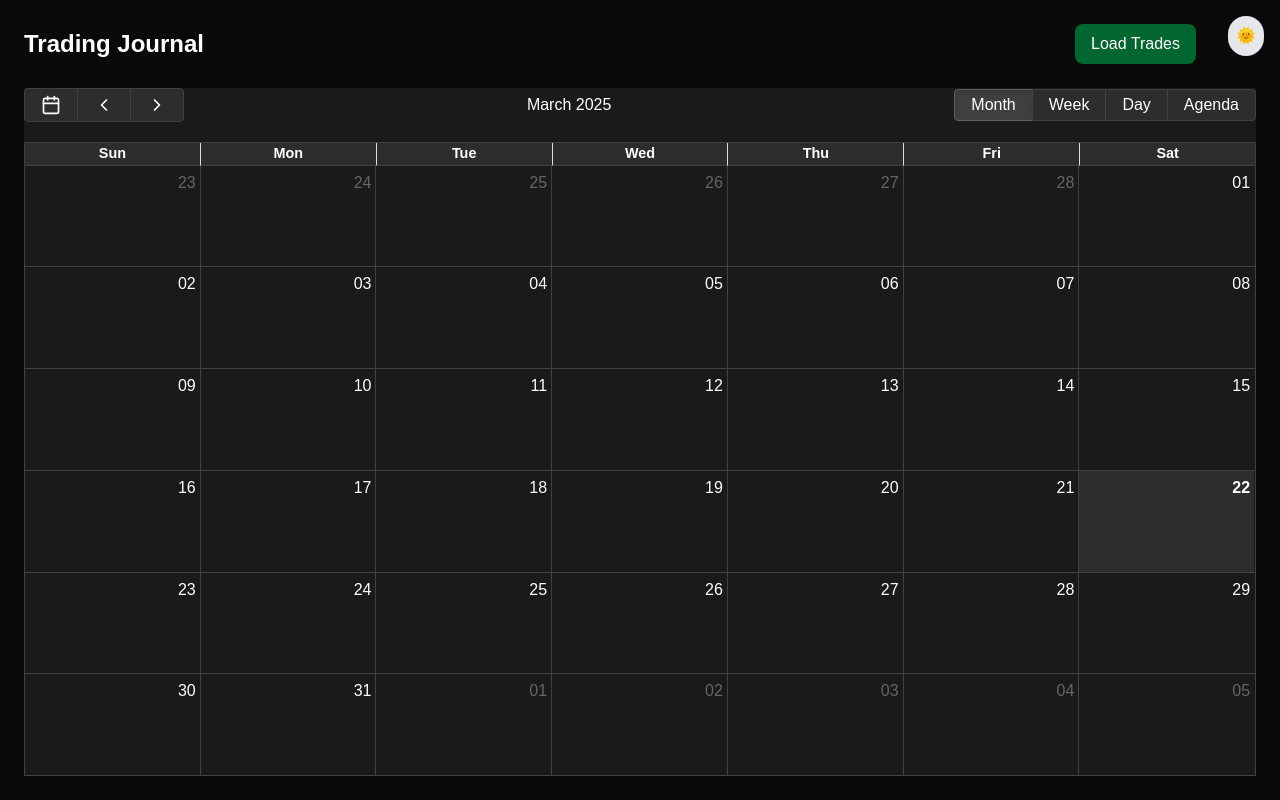
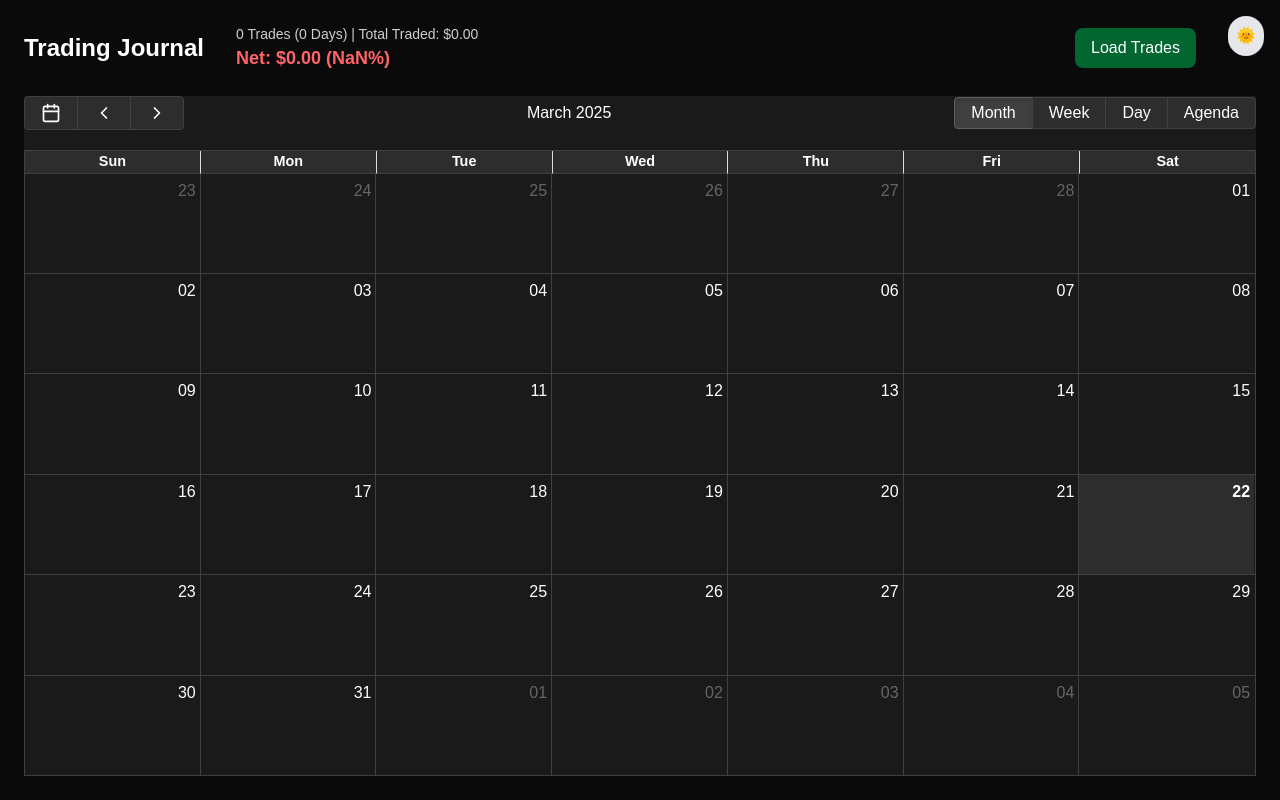
Before and after one commit to idotem/tradejo, a Next.js app: page / in a window 1280 px wide. Built offline with nearby package versions, Linux system fonts and the light colour scheme.

Commit message:
added total statistics

```diff
--- a/src/app/page.tsx
+++ b/src/app/page.tsx
@@ -376,6 +376,33 @@ export default function Home() {
     );
   };
 
+  // Update the calculations to include unique trading days
+  const totalStats = trades.reduce(
+    (acc, trade) => {
+      // Get date string to count unique days
+      const dateStr = trade.date.toDateString();
+      if (!acc.tradingDays.has(dateStr)) {
+        acc.tradingDays.add(dateStr);
+      }
+
+      return {
+        ...acc,
+        totalBuyPrice: acc.totalBuyPrice + trade.totalBuyPrice,
+        netTotal: acc.netTotal + trade.netTotal,
+        tradeCount: acc.tradeCount + 1,
+      };
+    },
+    {
+      totalBuyPrice: 0,
+      netTotal: 0,
+      tradeCount: 0,
+      tradingDays: new Set<string>(),
+    }
+  );
+
+  const totalPercentage =
+    (totalStats.netTotal / totalStats.totalBuyPrice) * 100;
+
   return (
     <div
       className={`${
@@ -383,6 +410,7 @@ export default function Home() {
       } h-screen flex flex-col`}
     >
       <div className="flex justify-between items-center p-6">
+        <div className="flex items-center gap-8">
           <h1
             className={`${
               theme === "dark" ? "text-white" : "text-black"
@@ -390,6 +418,27 @@ export default function Home() {
           >
             Trading Journal
           </h1>
+          <div className={`${theme === "dark" ? "text-white" : "text-black"}`}>
+            <div className="text-sm opacity-80">
+              {totalStats.tradeCount} Trades ({totalStats.tradingDays.size}{" "}
+              Days) | Total Traded: ${totalStats.totalBuyPrice.toFixed(2)}
+            </div>
+            <div
+              className={`text-lg font-semibold ${
+                totalPercentage >= 0
+                  ? theme === "dark"
+                    ? "text-green-400"
+                    : "text-green-600"
+                  : theme === "dark"
+                  ? "text-red-400"
+                  : "text-red-600"
+              }`}
+            >
+              Net: ${totalStats.netTotal.toFixed(2)} (
+              {totalPercentage.toFixed(2)}%)
+            </div>
+          </div>
+        </div>
         <div className="">
           <button
             onClick={loadTradesFromSheet}
```
Lines whose indentation alone changed are shown as unchanged.
